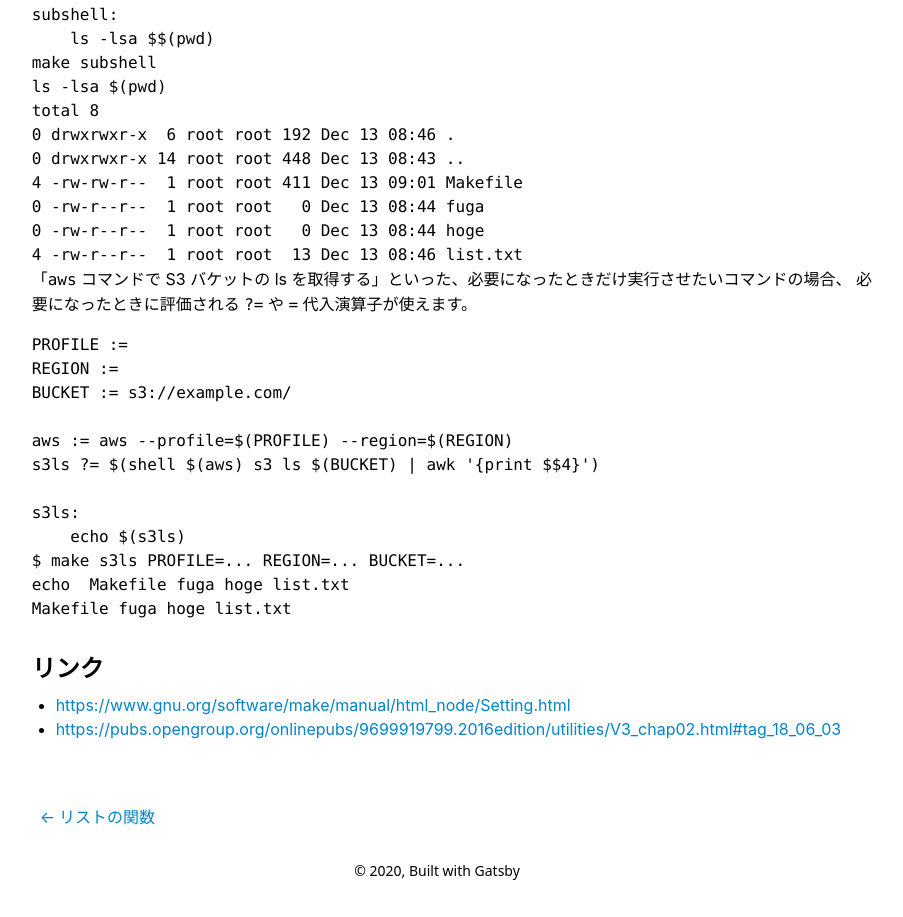
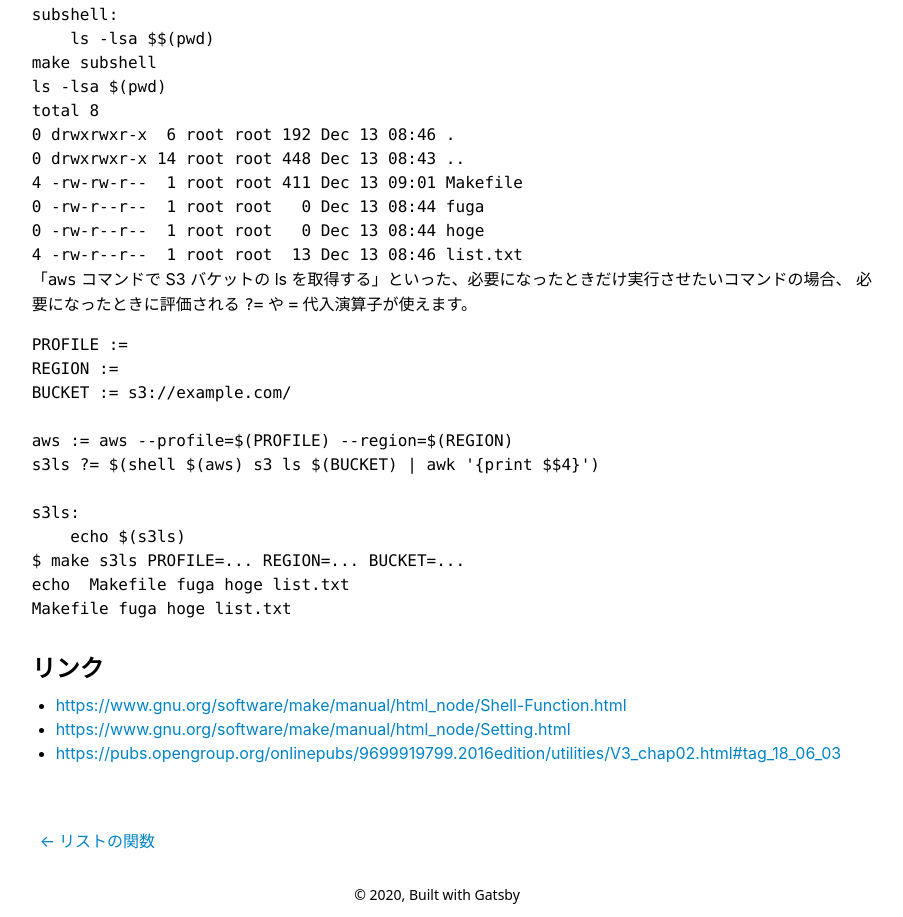
Before and after one commit to voyagegroup/make-advent-calendar-2020, a Gatsby site: page /011-shell-function in a window 1280 px wide. Shown: the part 1823-2740 px from the top of the page, without its empty margins (203-1106 px from the left). Before the commit the page ends 2716 px from the top, so only its background shows below. Built offline with nearby package versions, Linux system fonts and the light colour scheme; Gatsby itself is replaced by a stand-in of ours; some packages are replaced by stand-ins of ours; code samples lack their colours; a small style sheet from the web is missing.

Commit message:
add link

````diff
--- a/article/011-shell-function.md
+++ b/article/011-shell-function.md
@@ -128,5 +128,6 @@ Makefile fuga hoge list.txt
 ```
 
 ## リンク
+* [https://www.gnu.org/software/make/manual/html_node/Shell-Function.html](https://www.gnu.org/software/make/manual/html_node/Shell-Function.html)
 * [https://www.gnu.org/software/make/manual/html_node/Setting.html](https://www.gnu.org/software/make/manual/html_node/Setting.html)
 * [https://pubs.opengroup.org/onlinepubs/9699919799.2016edition/utilities/V3_chap02.html#tag_18_06_03](https://pubs.opengroup.org/onlinepubs/9699919799.2016edition/utilities/V3_chap02.html#tag_18_06_03)
````
